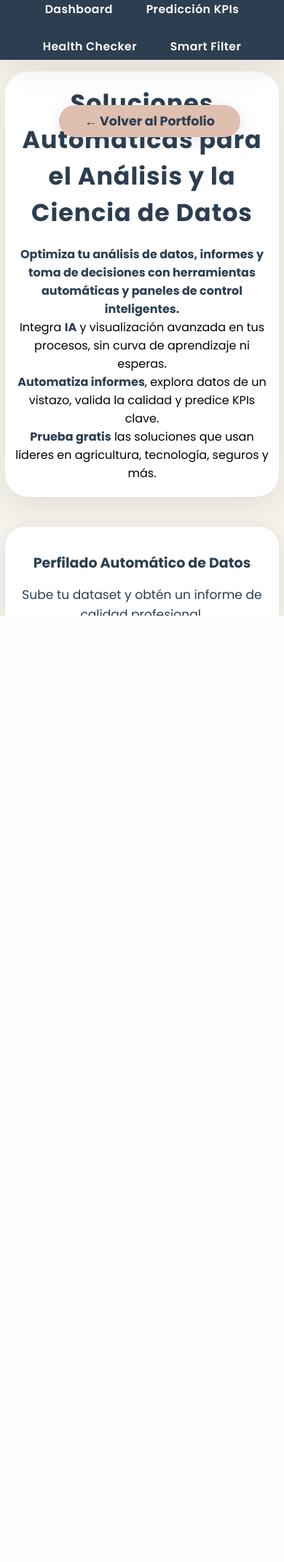
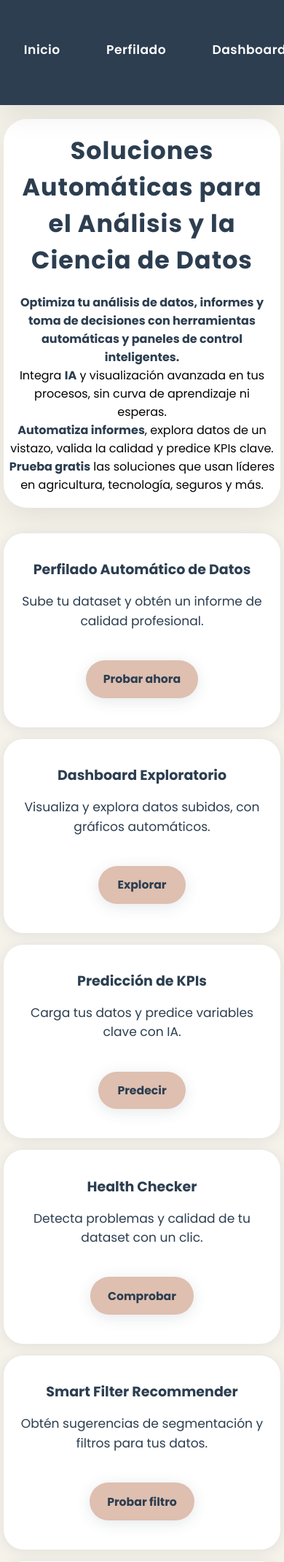
Before and after one commit to AntonioJFdez/App-Data-Viva, a Flask app: page / in a window 390 px wide. Shown: the top 2141 px of the page at 73% size. Before the commit the page ends 844 px from the top, so only its background shows below. Run offline with Flask 3, Linux system fonts and the light colour scheme.

Commit message:
Update app.css

```diff
--- a/static/css/app.css
+++ b/static/css/app.css
@@ -8,121 +8,159 @@
     --box-shadow: 0 12px 40px rgba(0,0,0,0.08);
     --header-height: 82px;
     --card-maxwidth: 370px;
+    --navbar-padding: 2rem;
+    --content-maxwidth: 1200px;
 }
+
 html, body {
-    height: 100%;
-    width: 100%;
+    min-height: 100vh;
+    width: 100vw;
+    padding: 0;
+    margin: 0;
     font-family: 'Poppins', sans-serif;
     color: var(--text);
     background: var(--background);
-    min-height: 100vh;
     box-sizing: border-box;
     overflow-x: hidden;
 }
+
 body {
     display: flex;
     flex-direction: column;
     min-height: 100vh;
-    width: 100vw;
 }
+
 main {
     flex: 1 0 auto;
 }
+
 * { box-sizing: border-box; margin: 0; padding: 0; }
 
-.container {
-    width: 100%;
-    max-width: 1200px;
-    margin: 0 auto;
-    padding: 3rem 1rem;
-    box-sizing: border-box;
-    display: flex;
-    flex-direction: column;
-    align-items: center;
-}
 header {
     position: sticky; top: 0; z-index: 1000;
     background: var(--primary);
-    height: var(--header-height);
     box-shadow: var(--box-shadow);
-    display: flex; align-items: center; width: 100%;
+    width: 100vw;
+    min-width: 100vw;
 }
+
 .nav-container {
+    max-width: var(--content-maxwidth);
+    margin: 0 auto;
+    width: 100%;
     display: flex;
     align-items: center;
     justify-content: space-between;
     height: var(--header-height);
-    width: 100%;
-    max-width: 1200px;
-    margin: 0 auto;
-    padding: 0 2rem;
+    padding: 0 var(--navbar-padding);
+    gap: 2.4rem;
 }
+
+.nav-section {
+    display: flex;
+    align-items: center;
+    gap: 2.1rem;
+}
+
 .nav-logo {
     display: flex;
     align-items: center;
     gap: 1rem;
     text-decoration: none;
 }
+
 .nav-logo img {
-    width: 56px; height: 56px;
+    width: 52px; height: 52px;
     border-radius: 50%;
     border: 3px solid var(--secondary);
 }
+
 .nav-logo span {
     color: var(--secondary);
-    font-size: 1.47rem;
+    font-size: 1.28rem;
     font-weight: bold;
     letter-spacing: 2px;
-    margin-left: 0.5rem;
+    white-space: nowrap;
+    margin-left: 0.3rem;
+}
+
+nav ul {
+    display: flex;
+    gap: 2.1rem;
+    list-style: none;
+    align-items: center;
+    margin: 0;
+    padding: 0;
+}
+
+nav a {
+    color: var(--white);
+    text-decoration: none;
+    font-size: 1.07rem;
+    font-weight: 600;
+    letter-spacing: 0.03em;
+    padding: 0.39rem 0.93rem;
+    border-radius: 1.4rem;
+    transition: background 0.2s, color 0.2s;
+    display: inline-block;
+    text-align: center;
     white-space: nowrap;
 }
-nav ul {
-    display: flex; gap: 2.1rem; list-style: none; align-items: center; margin: 0;
+nav a:hover {
+    background: var(--secondary);
+    color: var(--primary);
 }
-nav a {
-    color: var(--white); text-decoration: none; font-size: 1.09rem;
-    font-weight: 600; letter-spacing: 0.03em;
-    padding: 0.39rem 0.93rem; border-radius: 1.4rem;
-    transition: background 0.2s, color 0.2s;
-    display: inline-block; text-align: center;
-    white-space: nowrap;
-}
-nav a:hover { background: var(--secondary); color: var(--primary);}
 .cta-nav {
     background: var(--secondary);
     color: var(--primary) !important;
     font-weight: 700;
     border-radius: 2.3rem;
-    padding: 1rem 2.2rem;
-    margin-left: 1.3rem;
-    font-size: 1.09rem;
+    padding: 0.85rem 2rem;
+    margin-left: 0.6rem;
+    font-size: 1.06rem;
     border: none;
     box-shadow: 0 4px 20px rgba(44,62,80,0.13);
     transition: background 0.18s, color 0.18s, transform 0.18s;
-    align-self: center;
     text-decoration: none;
     line-height: 1.3;
-    display: flex; align-items: center; justify-content: center; height: 44px;
+    display: flex;
+    align-items: center;
+    justify-content: center;
+    height: 44px;
+    min-width: 180px;
+    max-width: 240px;
+    overflow: hidden;
+    white-space: nowrap;
 }
 .cta-nav:hover {
     background: var(--primary);
     color: var(--secondary) !important;
     border: 2px solid var(--secondary);
     text-decoration: underline;
-    transform: scale(1.03) translateY(-2px);
+    transform: scale(1.04) translateY(-1px);
 }
 
-/* HERO CARD */
+.container {
+    width: 100%;
+    max-width: var(--content-maxwidth);
+    margin: 0 auto;
+    padding: 2.3rem 1rem;
+    box-sizing: border-box;
+    display: flex;
+    flex-direction: column;
+    align-items: center;
+}
+
 .hero-info-card {
     background: var(--white);
     border-radius: var(--border-radius);
     box-shadow: var(--box-shadow);
-    padding: 2.4rem 2rem 2rem 2rem;
-    margin-bottom: 2.6rem;
+    padding: 2.3rem 1.7rem 2.1rem 1.7rem;
+    margin-bottom: 2.2rem;
     text-align: center;
-    max-width: 900px;
-    margin-left: auto; margin-right: auto;
+    max-width: 920px;
     width: 100%;
+    align-self: center;
 }
 .corp-title, h1.corp-title, h2.corp-title, h3.corp-title {
     color: var(--primary) !important;
@@ -131,14 +169,13 @@ nav a:hover { background: var(--secondary); color: var(--primary);}
     letter-spacing: 0.03em;
     margin-bottom: 1.2rem;
     text-align: center;
+    width: 100%;
 }
-.hero-info-card > div, .center, .hero-info-card span, .container > div, .container > section, .container > p {
+.hero-info-card > div, .center {
     text-align: center !important;
     width: 100%;
 }
-.hero-info-card br {
-    margin-bottom: 0.7em;
-}
+
 .bold, b, strong {
     font-weight: 700 !important;
     color: var(--primary) !important;
@@ -153,7 +190,6 @@ h1 { font-size: 2.05rem; }
 h2 { font-size: 1.53rem; }
 h3 { font-size: 1.25rem; }
 
-/* PROJECTS GRID */
 .projects-section {
     padding: 0;
     display: flex;
@@ -168,7 +204,7 @@ h3 { font-size: 1.25rem; }
     justify-content: center;
     align-items: stretch;
     width: 100%;
-    max-width: 1200px;
+    max-width: 920px;
     margin: 0 auto;
 }
 .project-card {
@@ -178,7 +214,7 @@ h3 { font-size: 1.25rem; }
     padding: 2.2rem 1.2rem 1.8rem 1.2rem;
     max-width: var(--card-maxwidth);
     min-width: 260px;
-    flex: 1 1 320px;
+    flex: 1 1 300px;
     display: flex; flex-direction: column;
     align-items: center; justify-content: center; text-align: center;
     margin: 0 auto;
@@ -201,10 +237,9 @@ h3 { font-size: 1.25rem; }
     font-weight: 500;
 }
 
-/* BOTÓN VOLVER AL PORTFOLIO */
-.cta-button {
+.cta-button, .cta-button-home, .button, button, input[type="submit"] {
     display: inline-block;
-    padding: 1.15rem 2.4rem;
+    padding: 1.12rem 2.1rem;
     font-size: 1.07rem;
     background: var(--secondary);
     color: var(--primary);
@@ -213,34 +248,38 @@ h3 { font-size: 1.25rem; }
     text-decoration: none;
     border: none;
     box-shadow: 0 4px 20px rgba(44,62,80,0.12);
-    transition: transform 0.19s, box-shadow 0.19s, background 0.19s, color 0.19s;
+    transition: transform 0.18s, box-shadow 0.18s, background 0.18s, color 0.18s;
     font-family: 'Poppins', sans-serif;
     text-align: center;
-    min-width: 220px;
-    margin-top: 1.7rem;
-    margin-bottom: 0.5rem;
+    min-width: 170px;
+    margin-top: 1.2rem;
+    margin-bottom: 0.7rem;
     width: auto;
 }
-.cta-button:hover {
+.cta-button:hover, .cta-button-home:hover, .button:hover, button:hover, input[type="submit"]:hover {
     background: var(--primary);
     color: var(--secondary);
-    transform: scale(1.04) translateY(-2px);
+    transform: scale(1.045) translateY(-2px);
 }
 .volver-inicio-link {
+    color: var(--primary);
+    background: var(--secondary);
+    border-radius: 2.3rem;
+    font-size: 1.06rem;
+    font-weight: 700;
+    min-width: 200px;
+    padding: 1.07rem 2.2rem;
+    margin-top: 1.5rem;
+    margin-bottom: 0.5rem;
+    text-decoration: none !important;
+    border: none;
+    box-shadow: 0 4px 20px rgba(44,62,80,0.10);
+    text-align: center;
+    transition: background 0.2s, color 0.2s, transform 0.2s;
     display: inline-block;
-    color: var(--primary);
-    font-weight: 700;
-    text-decoration: none !important; /* Sin subrayado */
-    font-size: 1.1rem;
-    background: none;
-    border: none;
-    border-radius: 2.3rem;
-    box-shadow: none;
-    text-align: center;
     width: auto;
-    min-width: 220px;
 }
-.volver-inicio-link:hover { color: var(--secondary);}
+.volver-inicio-link:hover { background: var(--primary); color: var(--secondary);}
 input[type="file"], select {
     border-radius: 1.5rem;
     border: 1.5px solid var(--secondary);
@@ -277,7 +316,6 @@ input:focus, textarea:focus {
     box-shadow: 0 0 0 2px rgba(222,191,176,0.17);
 }
 
-/* Footer */
 footer {
     background: var(--primary);
     color: var(--white);
@@ -287,7 +325,7 @@ footer {
     font-size: 1rem;
     border-top-left-radius: 1.7rem;
     border-top-right-radius: 1.7rem;
-    width: 100%;
+    width: 100vw;
 }
 .footer-contactos {
     margin-top: 0.7rem;
@@ -309,29 +347,27 @@ footer {
     width: 100%;
 }
 
-/* Media Queries - Responsive */
-@media (max-width: 1100px) {
-    .container { max-width: 98vw; }
-    .projects-grid { max-width: 98vw; }
-    .hero-info-card { max-width: 98vw;}
+/* Media Queries */
+@media (max-width: 1200px) {
+    .container, .projects-grid, .hero-info-card { max-width: 99vw; }
+    .nav-container { max-width: 99vw; }
 }
-@media (max-width: 900px) {
-    .container { padding: 2rem 0.5rem; }
-    .nav-container { flex-direction: column; gap: 0.7rem; height: auto;}
-    nav ul { flex-wrap: wrap; justify-content: center; gap: 1rem; }
-    .projects-grid { gap: 1.15rem;}
+@media (max-width: 1000px) {
+    .projects-grid, .hero-info-card { max-width: 99vw; }
+    .nav-container { flex-wrap: wrap; padding: 0 1rem; }
 }
-@media (max-width: 700px) {
-    .project-card { min-width: 95vw; max-width: 99vw;}
-    .projects-grid { max-width: 99vw;}
-    .hero-info-card { max-width: 99vw; }
+@media (max-width: 800px) {
+    .nav-container { flex-direction: column; align-items: stretch; height: auto; gap: 0.8rem;}
+    .nav-section { justify-content: center; }
+    .hero-info-card, .projects-grid { max-width: 99vw; }
+    .container { padding: 1.2rem 0.2rem;}
 }
 @media (max-width: 600px) {
-    .nav-logo img { width: 38px; height: 38px;}
+    .nav-logo img { width: 36px; height: 36px;}
     .nav-logo span { font-size: 1rem;}
-    nav a { font-size: 0.98rem; }
-    .cta-button, .button, button, input[type="submit"] { font-size: 0.98rem; padding: 0.9rem 1.5rem; min-width: 110px;}
+    .hero-info-card { padding: 1.2rem 0.4rem; }
+    .projects-grid { gap: 1rem; }
+    .cta-button, .cta-button-home, .volver-inicio-link { font-size: 0.98rem; padding: 0.9rem 1.5rem; min-width: 120px;}
     .project-card { max-width: 99vw;}
-    .hero-info-card { padding: 1.2rem 0.5rem 1.2rem 0.5rem;}
-    .container { padding: 1rem 0.2rem;}
+    .footer-contactos { gap: 0.9rem; }
 }
```
